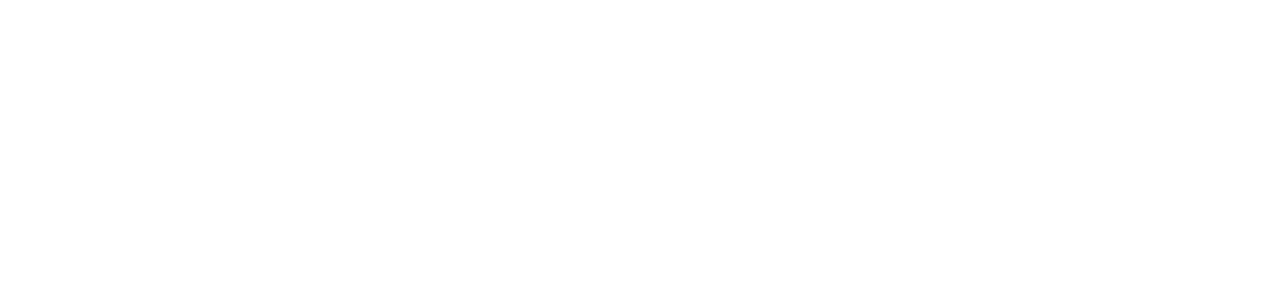
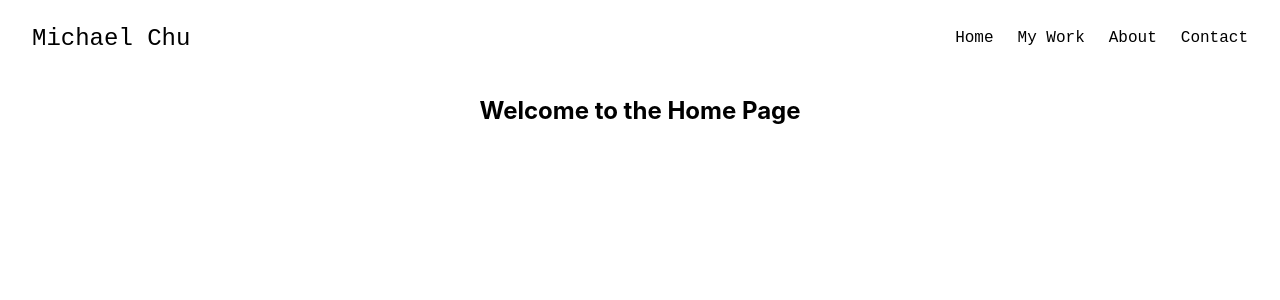
Before and after one commit to mmc003/portfolio, a React (Create React App) app: page / in a window 1280 px wide. Shown: the top 300 px of the page. Built offline with nearby package versions, Linux system fonts and the light colour scheme.

Commit message:
update routing

```diff
--- a/src/App.tsx
+++ b/src/App.tsx
@@ -1,6 +1,6 @@
 import React from "react";
 import "./App.css";
-import { BrowserRouter as Router, Routes, Route } from "react-router-dom";
+import { HashRouter as Router, Routes, Route } from "react-router-dom";
 import Navbar from "./components/Navbar";
 import Home from "./views/Home";
 import About from "./views/About";
@@ -10,11 +10,11 @@
 const App: React.FC = () => {
   return (
     <div className="app-container">
-      <Router basename="/portfolio">
+      <Router>
         <Navbar />
         <div className="views">
           <Routes>
-            <Route path="/portfolio" element={<Home />} />
+            <Route path="/" element={<Home />} />
             <Route path="/mywork" element={<MyWork />} />
             <Route path="/about" element={<About />} />
             <Route path="/contact" element={<Contact />} />
--- a/src/components/Navbar.tsx
+++ b/src/components/Navbar.tsx
@@ -8,7 +8,7 @@
       <div className="navbar-logo">Michael Chu</div>
       <ul className="navbar-options">
         <li>
-          <Link to="/portfolio">Home</Link>
+          <Link to="/">Home</Link>
         </li>
 
         <li>
```
